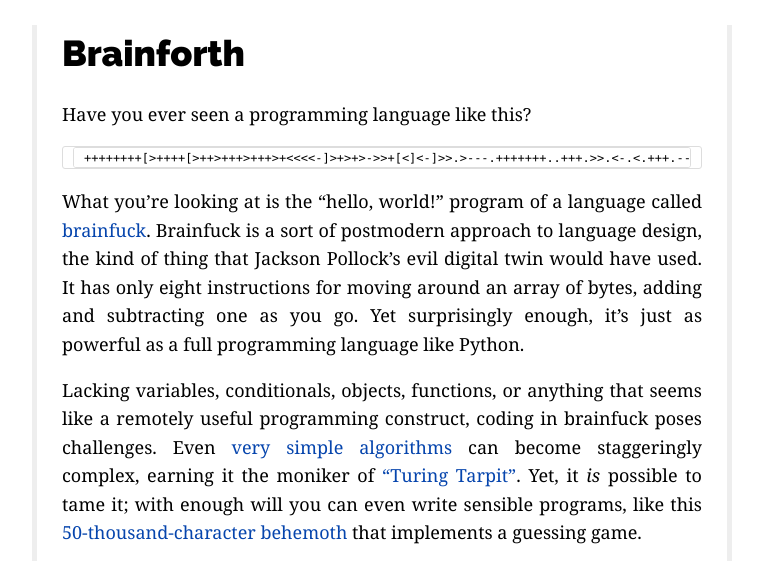
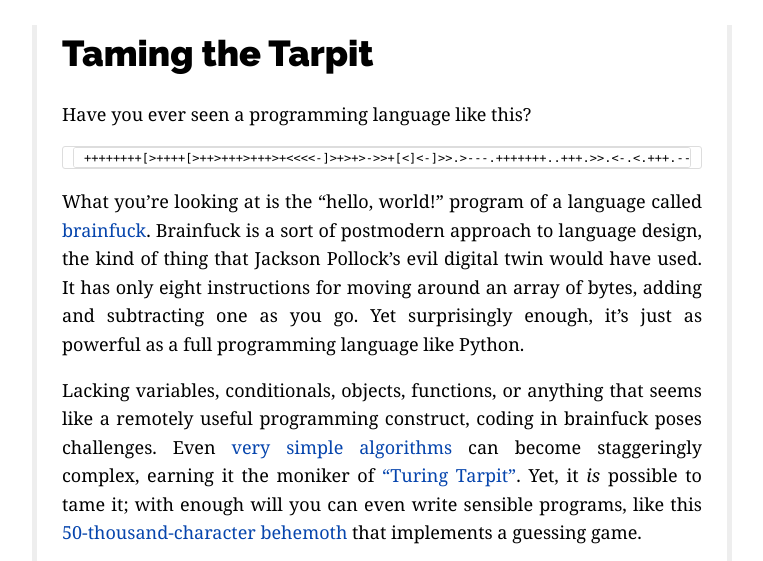
Before and after one commit to MikeInnes/mikeinnes.github.io, a Jekyll site: the page built from _posts/2017-09-13-brainforth.md, in a window 1280 px wide and 900 px high, cut to the strip 0-561 px from the top of the window. Shown: the whole strip, without its empty margins (258-1021 px from the left). Built offline with Jekyll 4.4.1, drawn with Linux system fonts in a browser that asks for light colours; our own code applies the rules of GitHub Pages for plain Markdown files.

Commit message:
front matter

````diff
--- a/_posts/2017-09-13-brainforth.md
+++ b/_posts/2017-09-13-brainforth.md
@@ -1,3 +1,8 @@
+---
+layout: post
+title: Taming the Tarpit
+---
+
 Have you ever seen a programming language like this?
 
 ```
````
